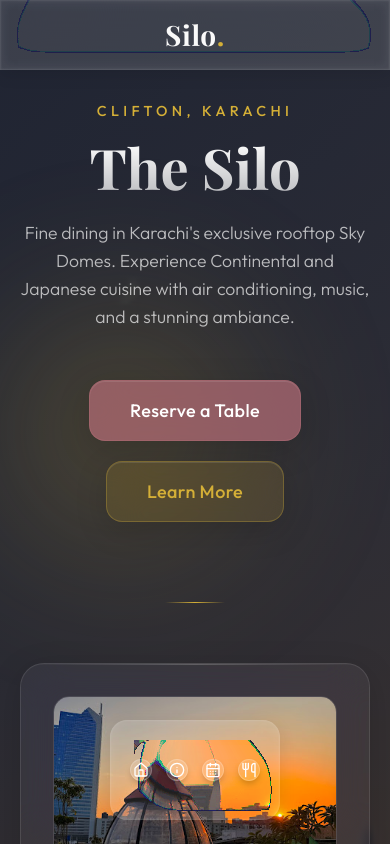
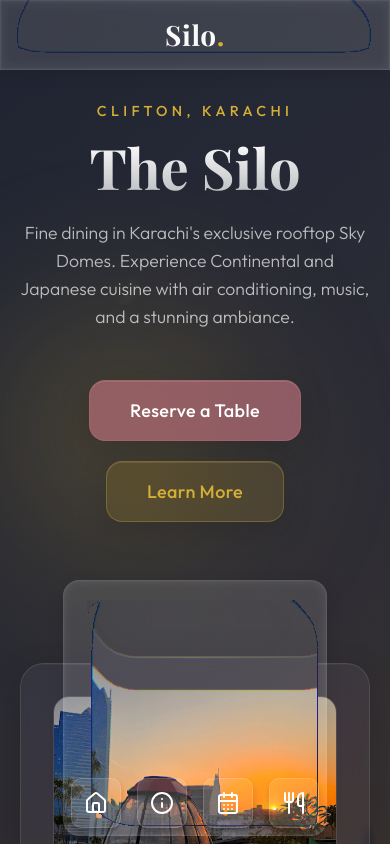
Before and after one commit to Dzuhaib/Silo-Restaurant, a Next.js app: page / in a window 390 px wide. Built offline with nearby package versions, Linux system fonts and the light colour scheme; a web font is replaced by a local one.

Commit message:
Refine mobile dock to match React Bits standard dimensions and styling

```diff
--- a/src/components/layout/MobileDock.tsx
+++ b/src/components/layout/MobileDock.tsx
@@ -9,22 +9,22 @@ export default function MobileDock() {
 
     const items = [
         {
-            icon: <Home size={16} />,
+            icon: <Home size={24} />,
             label: 'Home',
             onClick: () => router.push('/'),
         },
         {
-            icon: <Info size={16} />,
+            icon: <Info size={24} />,
             label: 'About',
             onClick: () => router.push('/about'),
         },
         {
-            icon: <CalendarDays size={16} />,
+            icon: <CalendarDays size={24} />,
             label: 'My Reservations',
             onClick: () => router.push('/dashboard'),
         },
         {
-            icon: <Utensils size={16} />,
+            icon: <Utensils size={24} />,
             label: 'Reserve Now',
             onClick: () => router.push('/reserve'),
         },
--- a/src/components/ui/Dock.css
+++ b/src/components/ui/Dock.css
@@ -13,7 +13,7 @@
 
 .dock-panel {
     position: absolute;
-    bottom: 1.5rem;
+    bottom: 0.5rem;
     left: 50%;
     transform: translateX(-50%);
     width: fit-content !important;
@@ -22,10 +22,10 @@
 
 .dock-panel__content {
     display: flex;
-    align-items: center;
+    align-items: flex-end;
     /* Center items vertically */
-    gap: 14px;
-    padding: 0 20px;
+    gap: 16px;
+    padding: 0 8px 8px;
     height: 100%;
 }
 
@@ -34,9 +34,9 @@
     display: inline-flex;
     align-items: center;
     justify-content: center;
-    border-radius: 50%;
-    background-color: rgba(255, 255, 255, 0.15);
-    border: 1px solid rgba(255, 255, 255, 0.2);
+    border-radius: 10px;
+    background-color: rgba(255, 255, 255, 0.1);
+    border: 1px solid rgba(255, 255, 255, 0.15);
     box-shadow: 0 4px 6px -1px rgba(0, 0, 0, 0.2);
     cursor: pointer;
     outline: none;
@@ -44,7 +44,7 @@
 }
 
 .dock-item:hover {
-    background-color: rgba(255, 255, 255, 0.1);
+    background-color: rgba(255, 255, 255, 0.2);
 }
 
 .dock-icon {
--- a/src/components/ui/Dock.tsx
+++ b/src/components/ui/Dock.tsx
@@ -129,26 +129,26 @@ export default function Dock({
     items,
     className = '',
     spring = { mass: 0.1, stiffness: 150, damping: 12 },
-    magnification = 28,
+    magnification = 70,
     distance = 200,
-    panelHeight = 34,
-    dockHeight = 100,
-    baseItemSize = 22
+    panelHeight = 68,
+    dockHeight = 256,
+    baseItemSize = 50
 }: DockProps) {
     const mouseX = useMotionValue(Infinity);
     const isHovered = useMotionValue(0);
 
     const maxHeight = useMemo(
-        () => Math.max(dockHeight, magnification + magnification / 2 + 4),
+        () => Math.max(dockHeight, magnification + magnification / 2 + 8),
         [magnification, dockHeight]
     );
-    const heightRow = useTransform(isHovered, [0, 1], [panelHeight, panelHeight + 2]); // Ultra-subtle growth
+    const heightRow = useTransform(isHovered, [0, 1], [panelHeight, panelHeight + 8]); // Standard growth
     const height = useSpring(heightRow, spring);
 
     return (
         <motion.div style={{ height: maxHeight, scrollbarWidth: 'none' }} className="dock-outer">
             <GlassSurface
-                borderRadius={17}
+                borderRadius={16}
                 borderWidth={0}
                 blur={20}
                 opacity={0.9}
```
